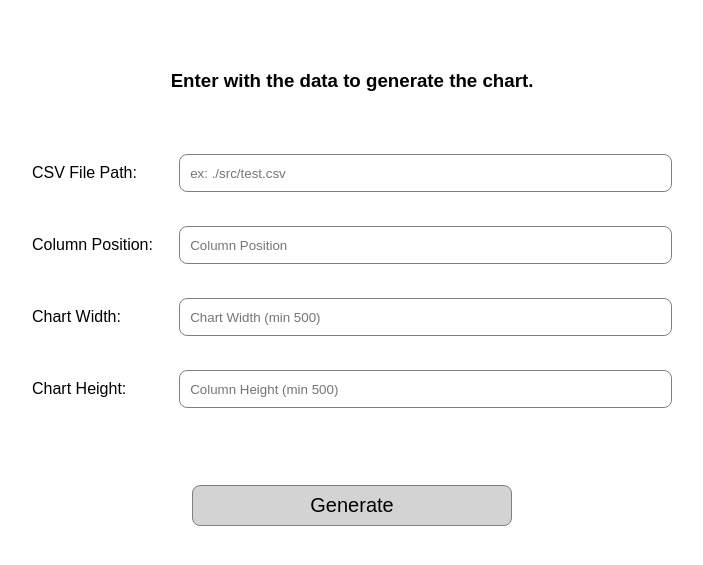
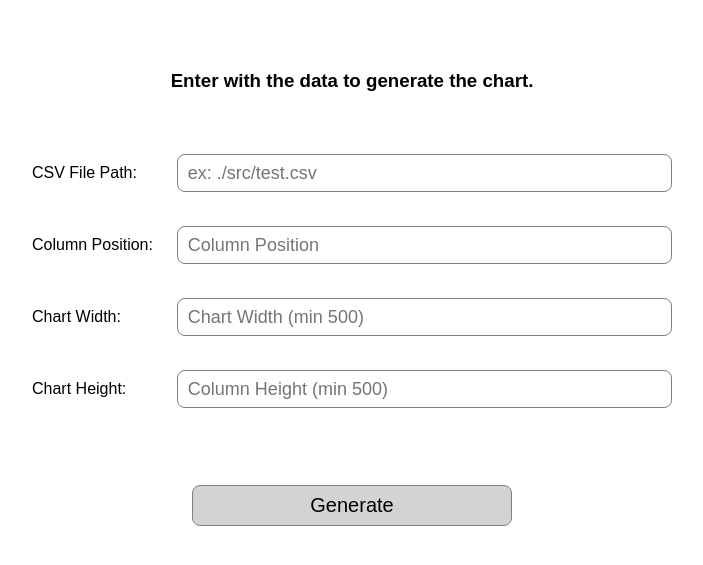
Before and after one commit to rsg73626/data-visualization, a plain HTML site: page Histogram/histogram.html in a window 1280 px wide. Shown: the part 103-668 px from the top of the page, without its empty margins (288-991 px from the left). Drawn offline with Linux system fonts and the light colour scheme.

```diff
--- a/Histogram/histogram.html
+++ b/Histogram/histogram.html
@@ -89,12 +89,14 @@
                 height: 50%;
                 min-height: 35px;
                 max-height: 64px;
-                padding-left: 10px;
+                padding: 0 10px;
 
                 border-radius: 8px;
                 border-style: solid;
                 border-color: gray;
                 border-width: 1px;
+
+                font-size: 18px;
             }
 
             body main section button {
```
